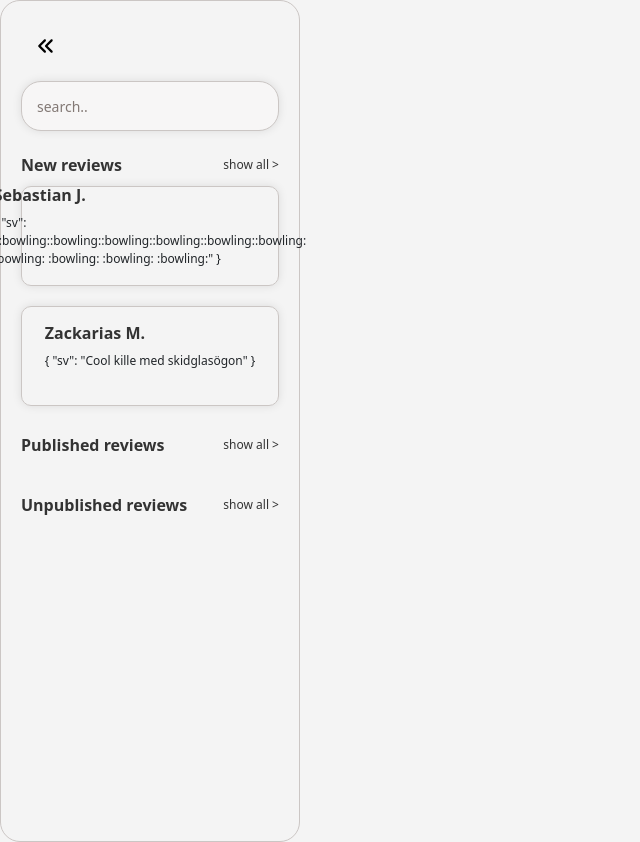
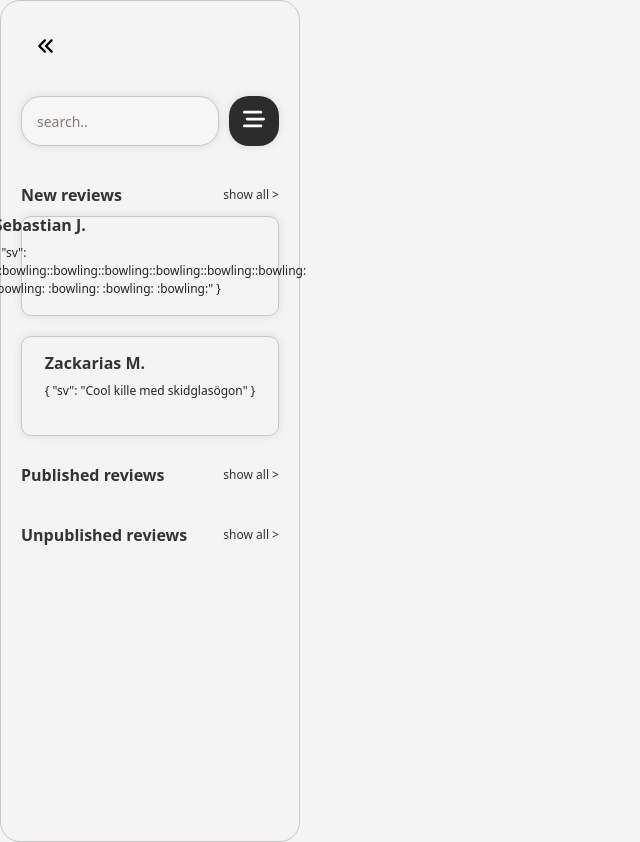
Before and after one commit to Lirijes/AdminReviews, a Nuxt app: page / in a window 1280 px wide. Shown: the whole page, without its empty margins (0-640 px from the left). Built offline with nearby package versions, Linux system fonts and the light colour scheme.

Commit message:
slot not showing when the screen is bugger than 600px

```diff
--- a/assets/style/elements/font-awesome.scss
+++ b/assets/style/elements/font-awesome.scss
@@ -1,4 +1,8 @@
-.font-awesome-icon {
-    background-color: black;
+.open-menu-filtet-icon {
     font-size: 22px;
+    color: white;
 }
+
+.closed-menu-icon {
+    margin-bottom: 20px;
+}
--- a/assets/style/index.scss
+++ b/assets/style/index.scss
@@ -1,4 +1,5 @@
 @import 'global.scss';
-
+@import 'mixins/global-mixins.scss';
 
 @import 'elements/sidemenu-btn.scss';
+@import 'elements/font-awesome.scss';
--- a/assets/style/mixins/global-mixins.scss
+++ b/assets/style/mixins/global-mixins.scss
@@ -25,4 +25,8 @@
   max-width: 1920px;
 }
 
-  $content-width: '1500px - 2rem'
+@mixin content-max-width-no-padding {
+  max-width: calc(1500px + 2rem);
+}
+
+$content-width: "1500px - 2rem";
--- a/components/Sidemenu.vue
+++ b/components/Sidemenu.vue
@@ -46,7 +46,27 @@ const randomReviews = computed(() => {
           </button>
           <h2 class="sidemenu__container-open-menu-header-title"></h2>
         </div>
-        <div class="sidemenu__container-open-menu-search">
+        <div class="sidemenu__container-open-menu-searchandfilter">
+            <div class="sidemenu__container-open-menu-searchandfilter-search">
+                <input
+                    class="sidemenu__container-open-menu-searchandfilter-search-input"
+                    type="search"
+                    :value="props.modelValue"
+                    @input="
+                    (e) =>
+                        emit('update:modelValue', (e.target as HTMLInputElement).value)
+                    "
+                    @keyup.enter="handleSearch"
+                    placeholder="search.."
+                />
+            </div>
+            <div class="sidemenu__container-open-menu-searchandfilter-filter">
+                <button class="sidemenu-btn" @click="handleSearch">
+                    <font-awesome-icon class="open-menu-filtet-icon" :icon="['fas', 'bars-staggered']" />
+                </button>
+            </div>
+        </div>
+        <!-- <div class="sidemenu__container-open-menu-search">
           <input
             class="sidemenu__container-open-menu-search-input"
             type="search"
@@ -58,7 +78,7 @@ const randomReviews = computed(() => {
             @keyup.enter="handleSearch"
             placeholder="search.."
           />
-        </div>
+        </div> -->
         <div class="sidemenu__container-open-menu-review">
           <div class="sidemenu__container-open-menu-review-header">
             <h5>New reviews</h5>
@@ -111,20 +131,20 @@ const randomReviews = computed(() => {
         <div class="sidemenu__container-closed-menu-icons">
           <NuxtLink to="/">
             <font-awesome-icon
-              class="sidemenu__container-closed-menu-icons-icon"
+              class="closed-menu-icon"
               :icon="['fas', 'magnifying-glass']"
               @click="handleSearch"
             />
           </NuxtLink>
           <NuxtLink to="/">
             <font-awesome-icon
-              class="sidemenu__container-closed-menu-icons-icon"
+              class="closed-menu-icon"
               :icon="['fas', 'check']"
             />
           </NuxtLink>
           <NuxtLink to="/">
             <font-awesome-icon
-              class="font-awesome-icon"
+              class="closed-menu-icon"
               :icon="['fas', 'xmark']"
             />
           </NuxtLink>
@@ -140,10 +160,16 @@ const randomReviews = computed(() => {
 </template>
 
 <style scoped lang="scss">
+@import "./assets/style/index.scss";
+
 .sidemenu {
   position: relative;
   min-height: 100vh;
-  width: 300px;
+  width: 100%;
+
+  @media screen and (min-width: 600px) {
+    width: 300px;
+  }
 
   &__container {
     border-radius: 20px;
@@ -171,11 +197,25 @@ const randomReviews = computed(() => {
         }
       }
 
-      &-search {
+      &-searchandfilter {
         display: flex;
+        justify-content: space-between;
         align-items: center;
-        justify-content: center;
-        margin: 10px 0;
+        margin: 15px 0;
+
+        &-search {
+            display: flex;
+            align-items: center;
+            justify-content: center;
+            margin: 10px 0;
+        }
+
+        &-filter {
+            background-color: $color-active-gray;
+            border-radius: 20px;
+            margin-left: 10px;
+            box-shadow: 0 0 10px rgba(0, 0, 0, 0.1);
+        }
       }
 
       &-review {
--- a/layouts/default.vue
+++ b/layouts/default.vue
@@ -9,11 +9,13 @@
 <template>
   <div class="default-layout">
     <Sidemenu :modelValue="searchTerm" @update:modelValue="updateSearchTerm" />
-    <slot />
+    <div class="page-content">
+      <slot />
+    </div>
   </div>
 </template>
 
-<style lang="scss">
+<style scoped lang="scss">
 @import "./assets/style/index.scss";
 
 :root {
@@ -24,9 +26,19 @@
 .default-layout {
   margin: 0 auto;
   min-height: 100vh;
-  display: flex;
-  flex-direction: column;
+  display: grid;
+  grid-template-columns: 300px auto;
   background-color: $color-smooth-gray;
+
+  @media screen and (max-width: 600px) {
+    .sidemenu {
+      width: 100%; // Set width to 100% on smaller screens
+    }
+
+    .page-content {
+      display: none;
+    }
+  }
 }
 
 .default-layout :deep(.page) {
```
Lines whose indentation alone changed are shown as unchanged.
